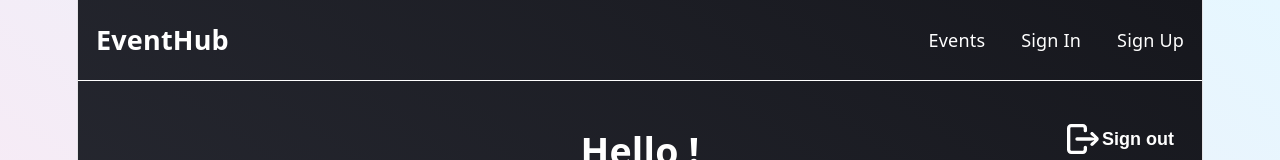
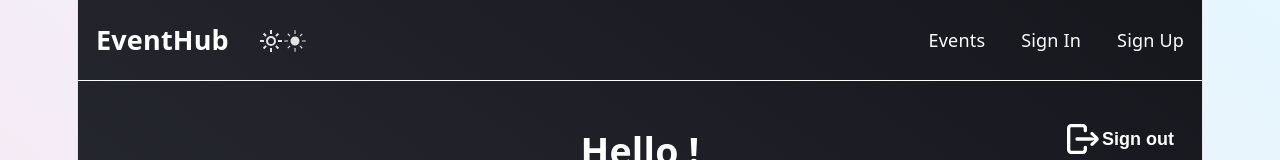
Before and after one commit to Amelkc/PROG_WEB, a React (Vite) app in the folder frontend/: page / in a window 1280 px wide. Shown: the top 160 px of the page. Built offline with nearby package versions, Linux system fonts and the light colour scheme; no server answers.

Commit message:
style: theme toggle

```diff
--- a/frontend/components/Header.jsx
+++ b/frontend/components/Header.jsx
@@ -8,10 +8,19 @@ function Header(){
     return (
 
     <header className="app-header">
+
      <nav>
+      <div className="header-left">
       <Link to="/" className="header-title">
         EventHub
       </Link>
+        <button className="theme-toggle">
+          <svg xmlns="http://www.w3.org/2000/svg" height="24px" viewBox="0 -960 960 960" width="24px" fill="#e3e3e3">
+            <path d="M565-395q35-35 35-85t-35-85q-35-35-85-35t-85 35q-35 35-35 85t35 85q35 35 85 35t85-35Zm-226.5 56.5Q280-397 280-480t58.5-141.5Q397-680 480-680t141.5 58.5Q680-563 680-480t-58.5 141.5Q563-280 480-280t-141.5-58.5ZM200-440H40v-80h160v80Zm720 0H760v-80h160v80ZM440-760v-160h80v160h-80Zm0 720v-160h80v160h-80ZM256-650l-101-97 57-59 96 100-52 56Zm492 496-97-101 53-55 101 97-57 59Zm-98-550 97-101 59 57-100 96-56-52ZM154-212l101-97 55 53-97 101-59-57Zm326-268Z"/></svg>
+          <svg xmlns="http://www.w3.org/2000/svg" height="24px" viewBox="0 -960 960 960" width="24px" fill="#e3e3e3">
+            <path d="M353.25-353.25Q301.12-405.39 301.12-480t52.13-127.1q52.14-52.48 126.75-52.48t127.1 52.48q52.48 52.49 52.48 127.1 0 74.61-52.48 126.75-52.49 52.13-127.1 52.13-74.61 0-126.75-52.13ZM199.58-458.42H51.12v-43.85h148.46v43.85Zm710 0H761.12v-43.85h148.46v43.85Zm-451.16-302.7v-148.46h43.85v148.46h-43.85Zm0 710v-148.46h43.85v148.46h-43.85ZM267.39-664.04l-92.16-89.04 31.31-32.69L296.35-694l-28.96 29.96Zm486.69 489.19-90.04-91.77 29.57-30.65 91.16 90.35-30.69 32.07Zm-90.66-518.76 89.66-91.16 32.69 30.69-91.16 90.35-31.19-29.88ZM174.85-206.54 266-297.27l30.5 30.5-89.46 91.42-32.19-31.19Z"/></svg>
+      </button>
+      </div>
       <div className="header-menu" onClick={() => setMenuOpen(!menuOpen)}>
         <span></span>
         <span></span>
--- a/frontend/style/Header.css
+++ b/frontend/style/Header.css
@@ -13,6 +13,24 @@ nav {
     position: sticky;
     top: 0;
 }
+nav .header-left {
+    display: flex;
+    align-items: center;
+}
+
+nav .theme-toggle {
+    background: none;
+    border: none;
+    cursor: pointer;
+    color: white;
+    display: flex;
+    align-items: center;
+    padding: 0.15srem;
+    border-radius: 0.375rem;
+    transition: background-color 0.2s;
+    margin-top: 2px;
+}
+
 
 nav .header-title {
     font-size: 1.5rem;
```
